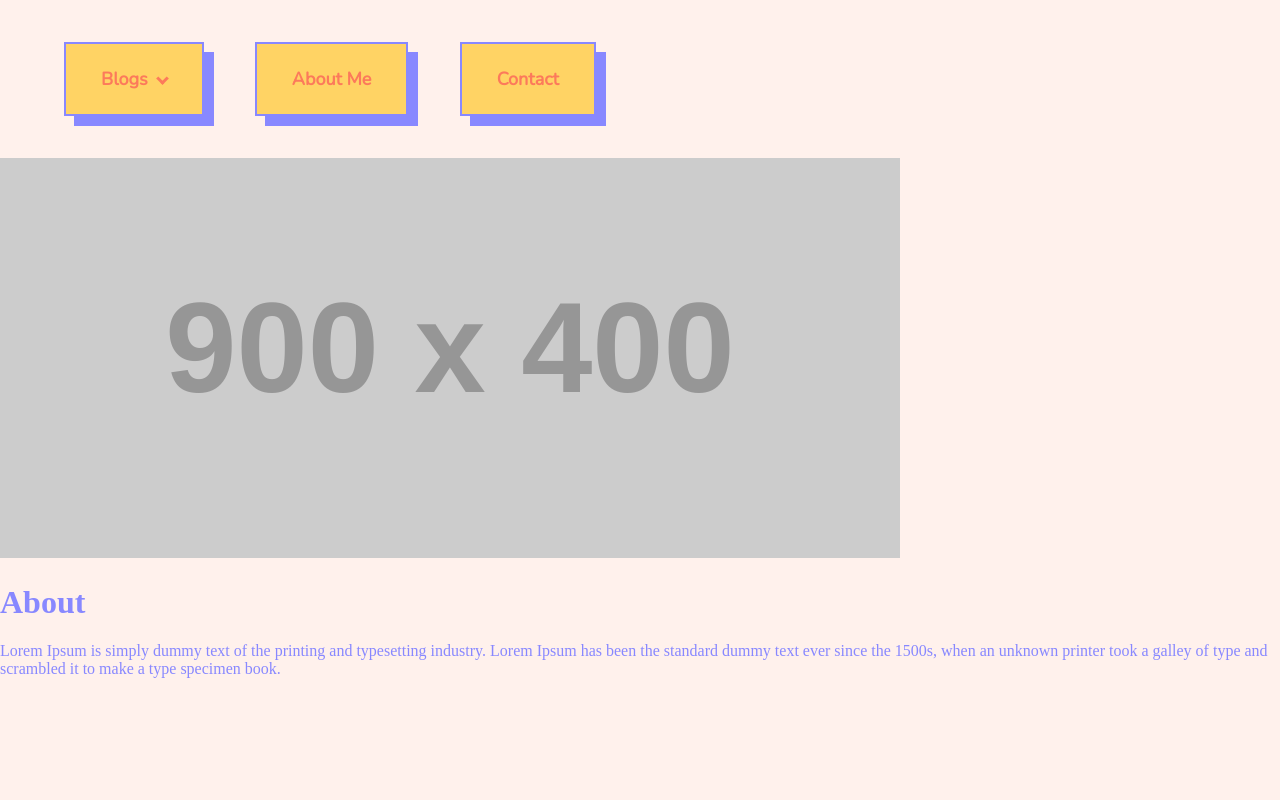
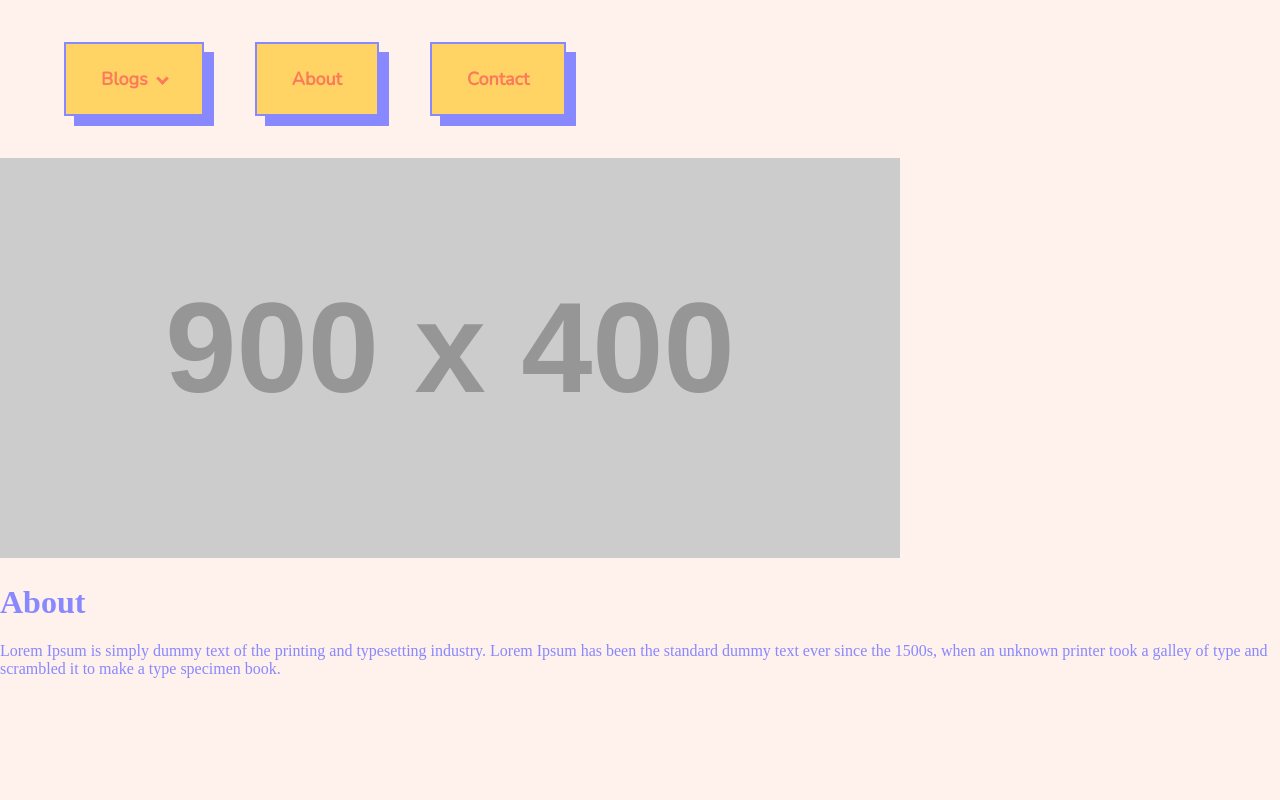
Before and after one commit to suvedhs/blog-with-vis, a React (Create React App) app: page /healthcare in a window 1280 px wide. Shown: the top 800 px of the page. Built offline with nearby package versions, Linux system fonts and the light colour scheme.

Commit message:
no select, changed about ME to about

```diff
--- a/src/index.css
+++ b/src/index.css
@@ -5,6 +5,13 @@
 html {
     height: 100%;
     scroll-behavior: smooth;
+    -webkit-touch-callout: none; /* iOS Safari */
+    -webkit-user-select: none; /* Safari */
+    -khtml-user-select: none; /* Konqueror HTML */
+    -moz-user-select: none; /* Old versions of Firefox */
+    -ms-user-select: none; /* Internet Explorer/Edge */
+    user-select: none; /* Non-prefixed version, currently
+                        supported by Chrome, Edge, Opera and Firefox */
 }
 
 body {
--- a/src/index.tsx
+++ b/src/index.tsx
@@ -14,7 +14,7 @@
 const navigation = {
   links: [
     { name: 'Blogs', to: '/#blogs' },
-    { name: 'About Me', to: '/about' },
+    { name: 'About', to: '/about' },
     { name: 'Contact', to: '#contact' }
   ],
   blogs: [
```
